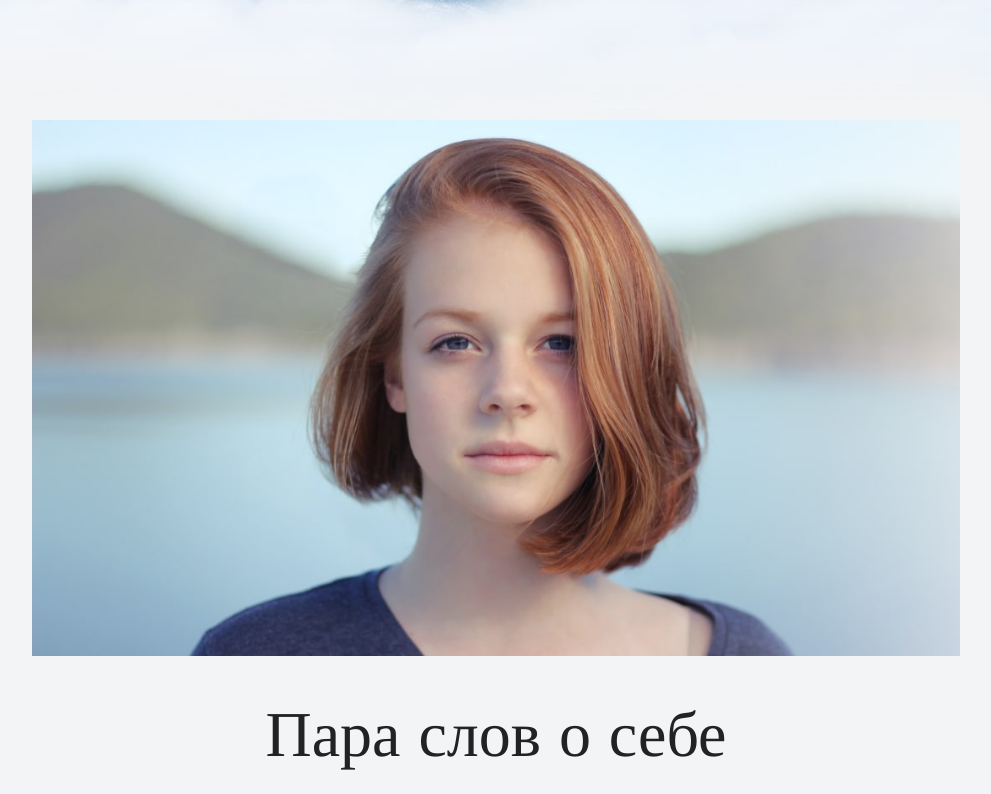
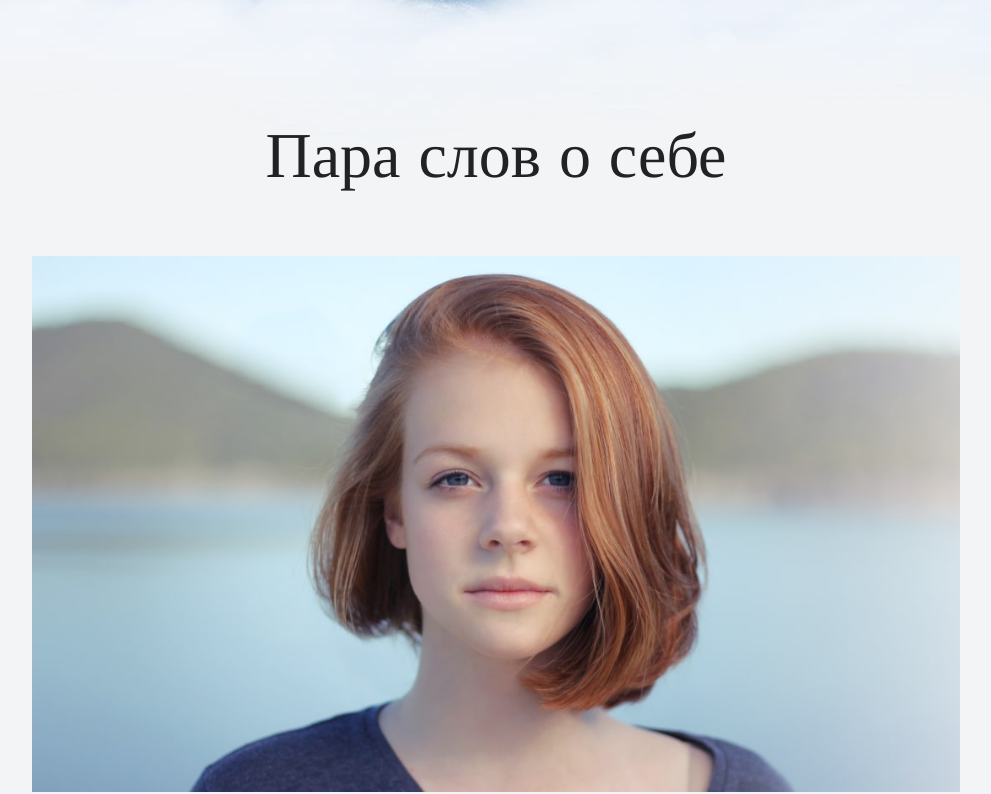
Before and after one commit to nexon2004/my-site, a plain HTML site: page index.html in a window 1280 px wide. Shown: the part 916-1710 px from the top of the page, without its empty margins (144-1135 px from the left). Drawn offline with nearby package versions, Linux system fonts and the light colour scheme.

Commit message:
Add files via upload

```diff
--- a/index.html
+++ b/index.html
@@ -24,10 +24,12 @@
 
     <section class="intro">
       <div class="container">
+        <h2 class="subheading">
+          Пара слов о себе
+        </h2>
         <figure class="user-image">
           <img src="files/user.jpg" width="928" height="536" alt="Фотография неопознанного енота">
         </figure>
-        <h2 class="subheading">Пара слов о себе</h2>
         <p>Пока знаю где находится мышка и что такое клавиатура.</p>
         <h3>Чем могу быть полезен</h3>
         <p>В принципе бесполезен:3</p>
```
